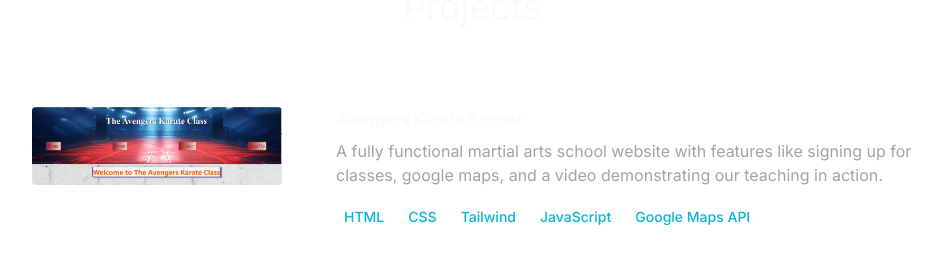
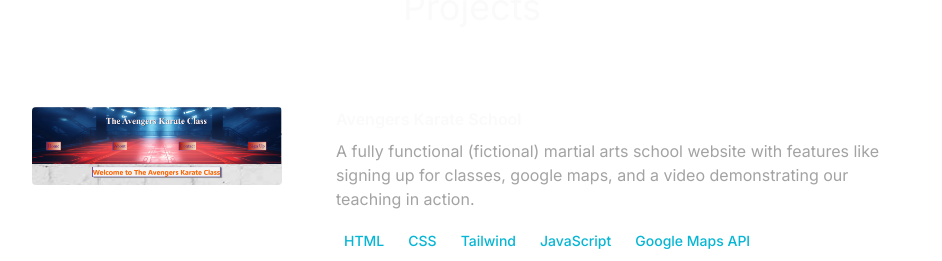
Before and after one commit to jimmyboy722/React-Portfolio, a React (Vite) app: page / in a window 1280 px wide. Shown: the part 1860-2121 px from the top of the page, without its empty margins (168-1110 px from the left). Built offline with nearby package versions, Linux system fonts and the light colour scheme; grey boxes are pictures that could not be loaded; the HTML template or start-up script is replaced by a standard one.

Commit message:
added another picture for projects

```diff
--- a/src/constants/index.js
+++ b/src/constants/index.js
@@ -26,12 +26,12 @@
     image: "/assets/projects/Bootcamp_Project.png",
     link: "https://github.com/jamesgckman/avengers-karate-school",
     description:
-      "A fully functional martial arts school website with features like signing up for classes, google maps, and a video demonstrating our teaching in action.",
+      "A fully functional (fictional) martial arts school website with features like signing up for classes, google maps, and a video demonstrating our teaching in action.",
     technologies: ["HTML", "CSS", "Tailwind", "JavaScript", "Google Maps API"],
   },
   {
     title: "Professional Portfolio",
-    image: "/assets/projects/Portfolio_Project.png",
+    image: "/assets/projects/Prof-Port.png",
     link: "https://github.com/jimmyboy722/Professional-Portfolio",
     description:
       "A simple example of a professional portfolio with a dynamic hero section, about me section, and projects section.",
```
Also changed, not shown: 1 other file (tests, documents, lock files or other folders).
